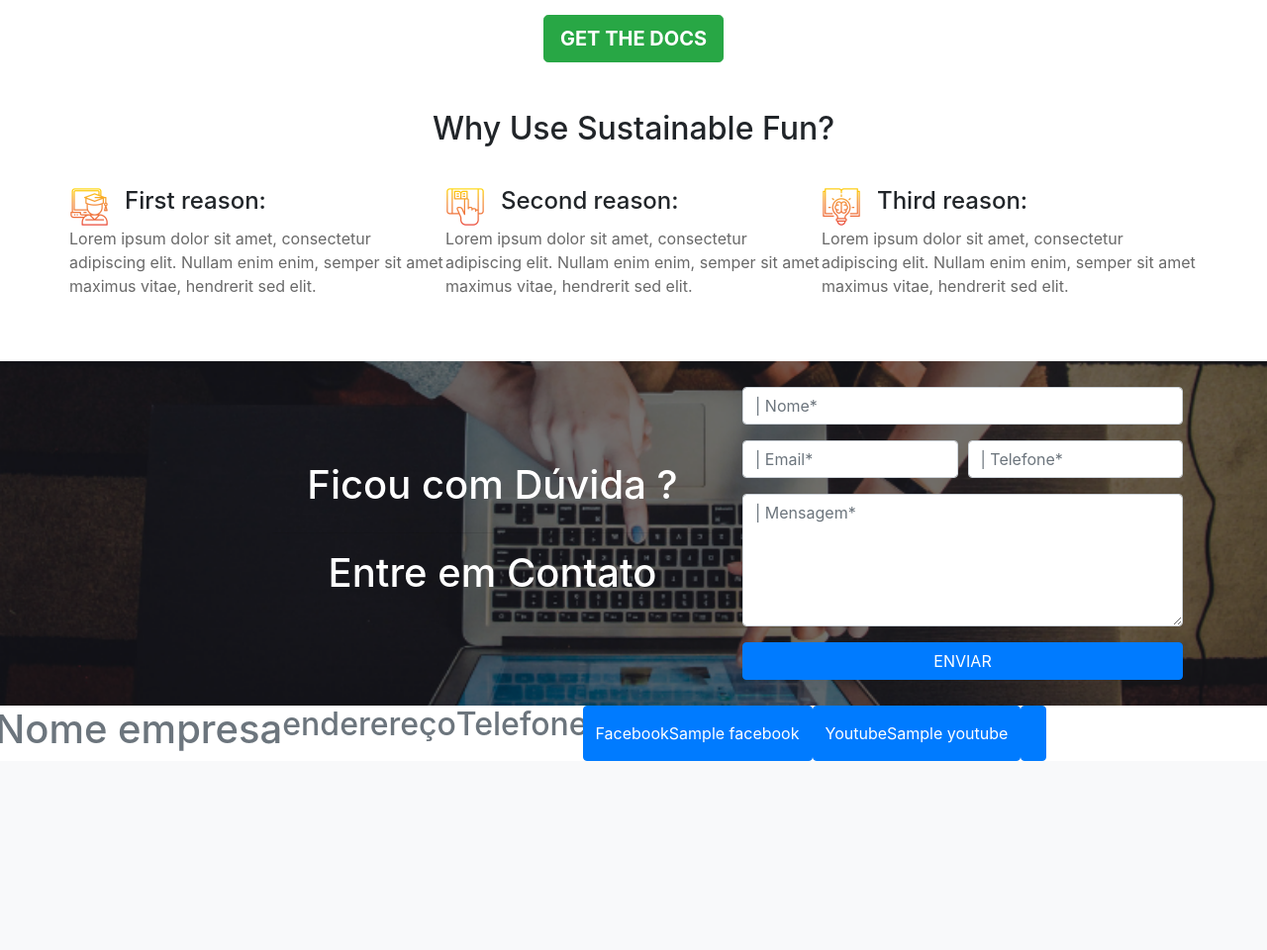
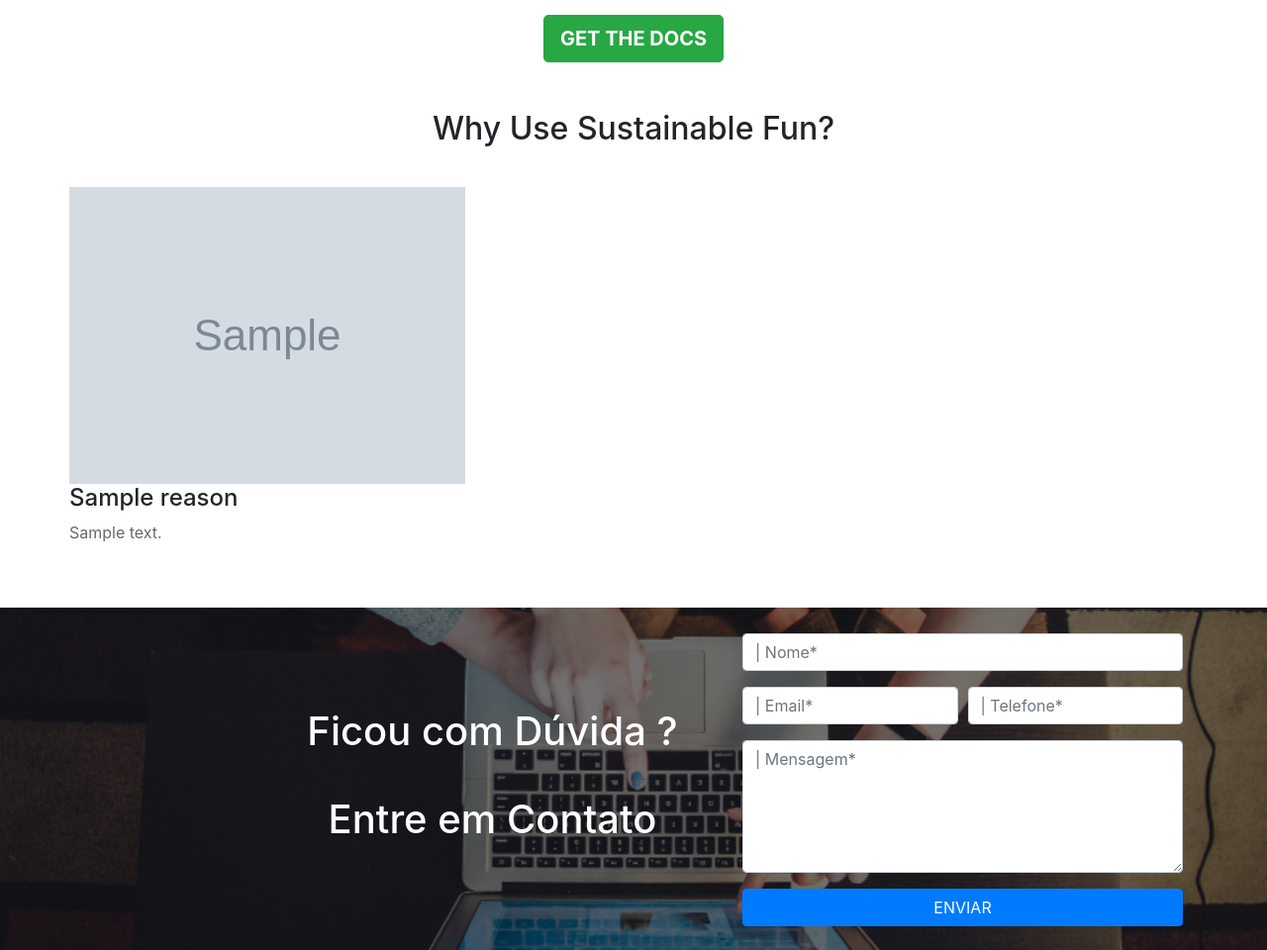
Before and after one commit to gballoni/Big-Buzz, a Django app: template sustainablefun/templates/conteudo/index.html in a window 1280 px wide. Shown: the part 173-1133 px from the top of the page at 99% size. Before the commit the page ends 942 px from the top, so only its background shows below. Run offline with Django 3.2, Linux system fonts and the light colour scheme; the template is opened without the code that fills it: most values are stand-ins (such as "Sample title", 1, 10 or a date in 2020); grey boxes marked "Sample" are stand-in pictures; some libraries are stand-ins or nearby versions.

Commit message:
Segunda seção preparada para utilizar BD

```diff
--- a/sustainablefun/templates/conteudo/index.html
+++ b/sustainablefun/templates/conteudo/index.html
@@ -22,36 +22,17 @@
             <h2>Why Use Sustainable Fun?</h2>
         </div>
         <div class="row margin-between bottom-margin">
+        {% for reason in reasons %}
             <div class="col-lg-4">
                 <div class="row">
-                    <img class="image" src="{% static 'images/006-graduate.png' %}" alt="formatura">
-                    <h4>First reason:</h4>
+                    <img class="image" src="{% static reason.icone %}" alt="formatura">
+                    <h4>{{ reason.titulo }}</h4>
                 </div>
                 <div class="row">
-                    <p class="paragraph">Lorem ipsum dolor sit amet, consectetur adipiscing elit.
-                    Nullam enim enim, semper sit amet maximus vitae, hendrerit sed elit.</p>
+                    <p class="paragraph">{{ reason.descricao }}</p>
                 </div>
             </div>
-            <div class="col-lg-4">
-                <div class="row">
-                    <img class="image" src="{% static 'images/018-elearning.png' %}" alt="aprendizado eletronico">
-                    <h4>Second reason:</h4>
-                </div>
-                <div class="row">
-                    <p class="paragraph">Lorem ipsum dolor sit amet, consectetur adipiscing elit.
-                    Nullam enim enim, semper sit amet maximus vitae, hendrerit sed elit.</p>
-                </div>
-            </div>
-            <div class="col-lg-4">
-                <div class="row">
-                    <img class="image" src="{% static 'images/010-creative.png' %}" alt="criatividade">
-                    <h4>Third reason:</h4>
-                </div>
-                <div class="row">
-                    <p class="paragraph">Lorem ipsum dolor sit amet, consectetur adipiscing elit.
-                    Nullam enim enim, semper sit amet maximus vitae, hendrerit sed elit.</p>
-                </div>
-            </div>
+        {% endfor %}
         </div>
     </div>
 
```
Also changed, not shown: sustainablefun/base/views.py (+9 -2 lines).
